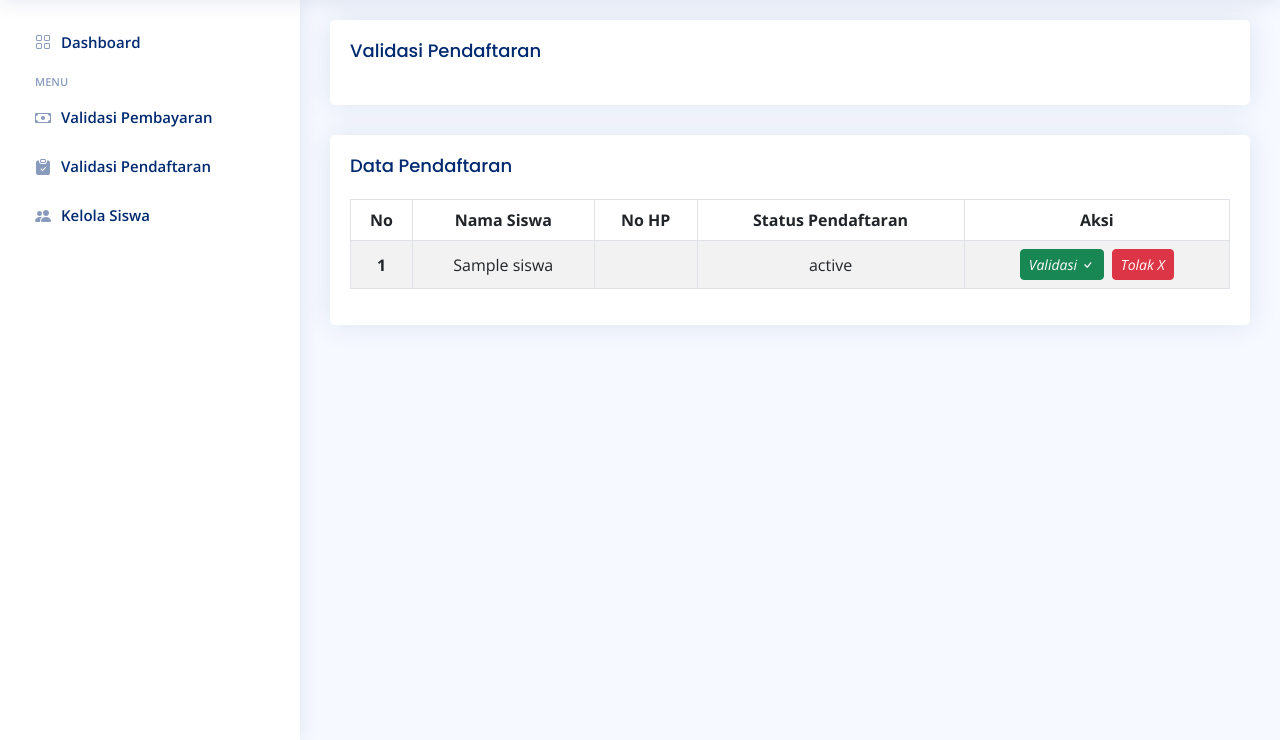
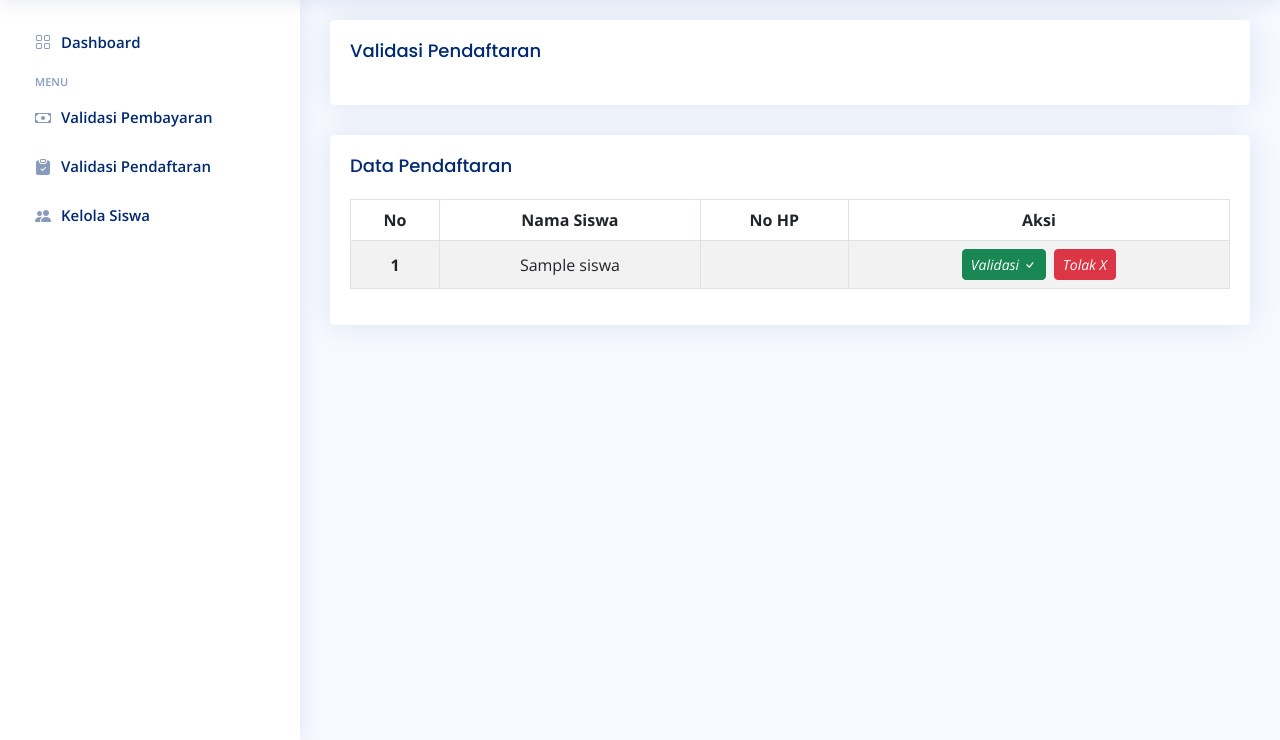
Before and after one commit to Ghandi-dev/ponpes-profile, a CodeIgniter app: the page made by application/views/admin/pendaftaran/index.php in a window 1280 px wide. Shown: the part 60-800 px from the top of the page. Run offline with CodeIgniter, Linux system fonts and the light colour scheme; tables that the repository leaves empty or names only in its code hold one stand-in row (values such as "Sample post"); the template is opened without the code that fills it: most values are stand-ins (such as "Sample title", 1, 10 or a date in 2020); data that the repository does not hold is empty; some libraries are stand-ins or nearby versions.

Commit message:
fix: status pendaftaran in admin

```diff
--- a/application/views/admin/pendaftaran/index.php
+++ b/application/views/admin/pendaftaran/index.php
@@ -2,12 +2,12 @@
 <html lang="en">
 
 <head>
-    <?php $this->load->view('templates/head');?>
+    <?php $this->load->view('templates/head'); ?>
 </head>
 
 <body>
-    <?php $this->load->view('templates/header');?>
-    <?php $this->load->view('templates/sidebar_admin');?>
+    <?php $this->load->view('templates/header'); ?>
+<?php $this->load->view('templates/sidebar_admin'); ?>
     <main id="main" class="main">
         <section class="section">
             <div class="row">
@@ -34,31 +34,31 @@
                                             <th scope="col">No</th>
                                             <th scope="col">Nama Siswa</th>
                                             <th scope="col">No HP</th>
-                                            <th scope="col">Status Pendaftaran</th>
+                                            <!-- <th scope="col">Status Pendaftaran</th> -->
                                             <th scope="col">Aksi</th>
                                         </tr>
                                     </thead>
                                     <tbody>
                                         <?php $no = 1;foreach ($siswa as $row): ?>
                                         <tr class="align-middle text-center">
-                                            <th scope="row"><?=$no;?></th>
-                                            <td><?=$row->nama?></td>
-                                            <td><?=$row->no_hp?></td>
-                                            <td><?=$row->status?></td>
+                                            <th scope="row"><?php echo $no;?></th>
+                                            <td><?php echo $row->nama?></td>
+                                            <td><?php echo $row->no_hp?></td>
+
                                             <td>
                                                 <div class="d-flex justify-content-center gap-2">
-                                                    <a href="<?=base_url('admin/pendaftaran/validasi/ok/' . $row->id)?>"
+                                                    <a href="<?php echo base_url('admin/pendaftaran/validasi/ok/' . $row->id)?>"
                                                         class="btn btn-sm btn-success text-white fst-italic">Validasi
                                                         <span class="bi bi-check"></span>
                                                     </a>
-                                                    <a href="<?=base_url('admin/pendaftaran/validasi/tolak/' . $row->id)?>"
+                                                    <a href="<?php echo base_url('admin/pendaftaran/validasi/tolak/' . $row->id)?>"
                                                         class="btn btn-sm btn-danger text-white fst-italic">Tolak X
                                                         <span class="bi bi-cross"></span>
                                                     </a>
                                                 </div>
                                             </td>
                                         </tr>
-                                        <?php $no++;endforeach;?>
+                                        <?php $no++;endforeach; ?>
                                     </tbody>
                                 </table>
                             </div> <!-- Tutup div table-responsive -->
@@ -69,7 +69,7 @@
             </div>
         </section>
     </main>
-    <?php $this->load->view('templates/script');?>
+    <?php $this->load->view('templates/script'); ?>
     <script>
     // Gunakan querySelectorAll jika fungsi `select` tidak ada
     const datatables = document.querySelectorAll('.datatable');
@@ -98,7 +98,7 @@
             icon: 'error',
             confirmButtonText: 'OK'
         });
-        <?php endif;?>
+        <?php endif; ?>
     });
     </script>
 </body>
```
